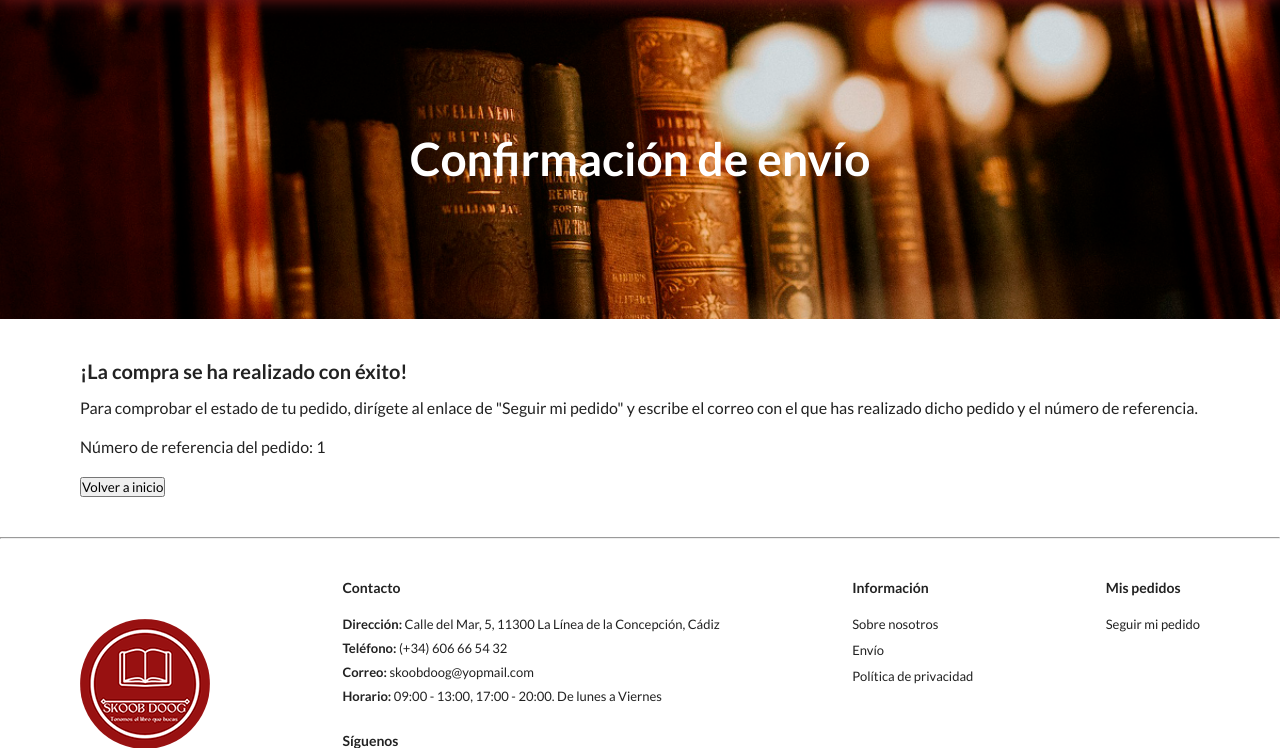
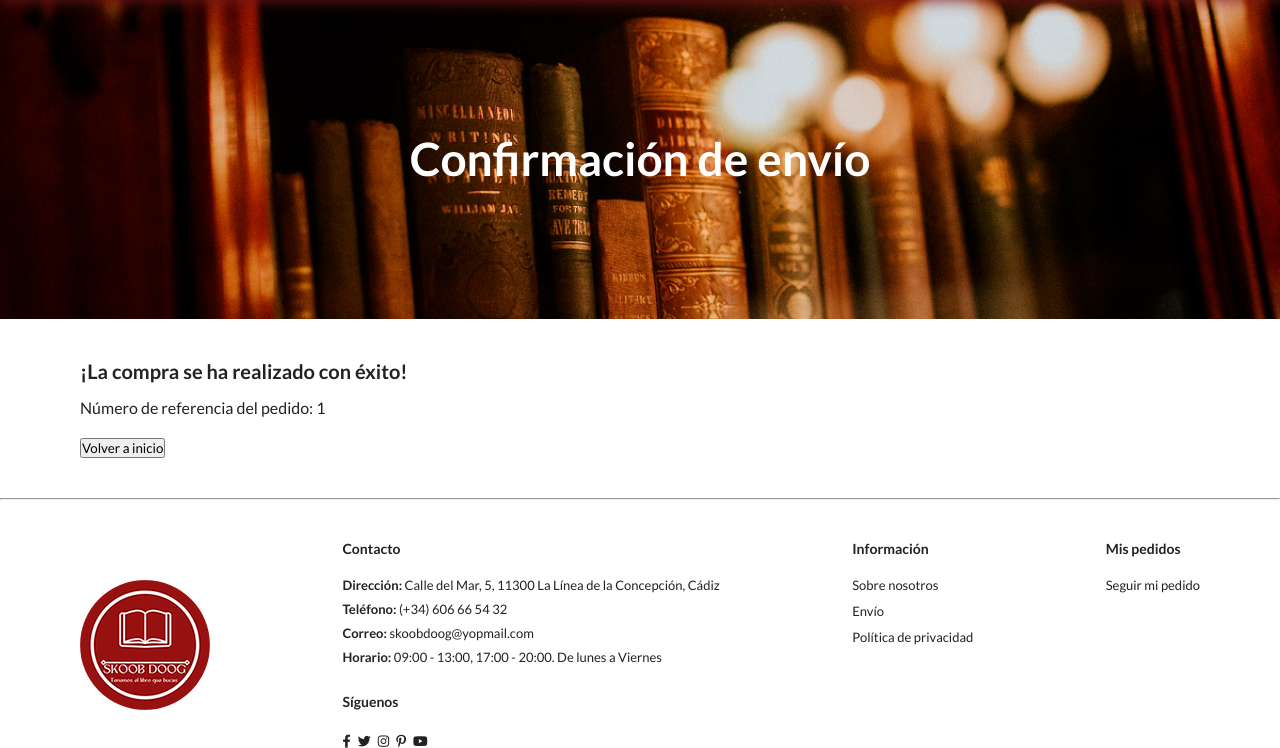
Before and after one commit to FJMarfil/Skoob-Doog, a PHP site: page /confirmation.php?order=1 in a window 1280 px wide. Shown: the part 84-832 px from the top of the page. Run offline with PHP 8.4, Linux system fonts and the light colour scheme; data comes from the database, SQL or seed files in the repository; data that the repository does not hold is empty; some libraries are stand-ins or nearby versions.

Commit message:
Delete: check order message

```diff
--- a/confirmation.php
+++ b/confirmation.php
@@ -32,7 +32,6 @@ $orderReference = $_GET['order'];
 
     <section id="confirmation" class="section-p1">
         <h4>¡La compra se ha realizado con éxito!</h4>
-        <p>Para comprobar el estado de tu pedido, dirígete al enlace de "Seguir mi pedido" y escribe el correo con el que has realizado dicho pedido y el número de referencia.</p>
         <p>Número de referencia del pedido: <?php echo $orderReference ?></p>
 
         <button id="home-button">Volver a inicio</button>
```
